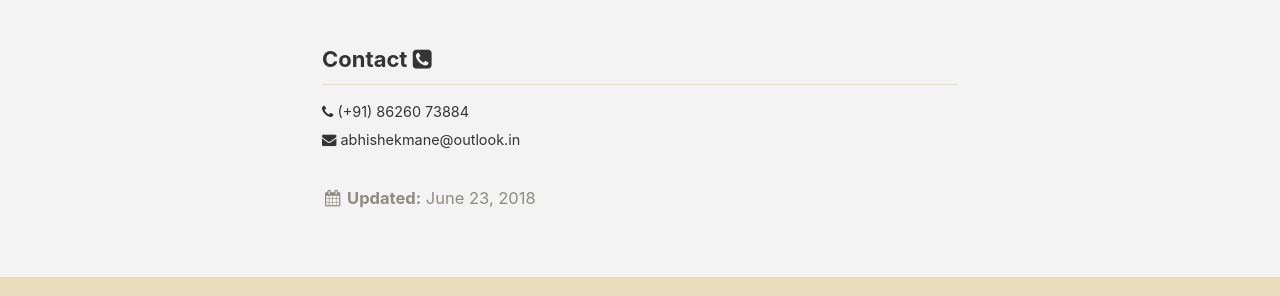
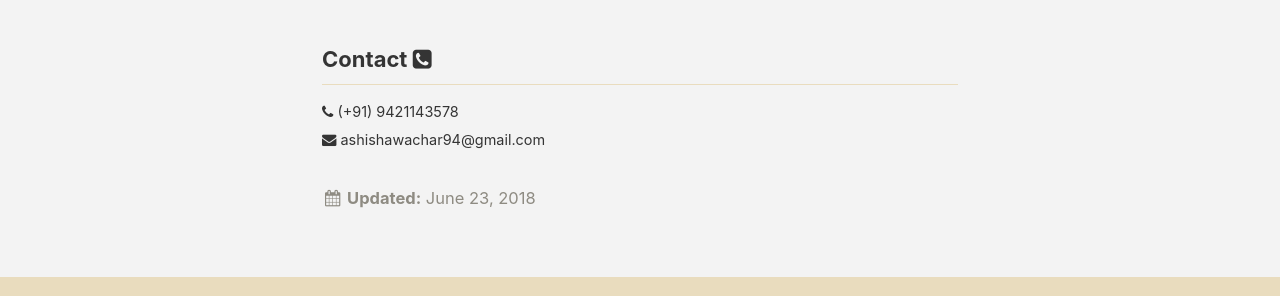
Before and after one commit to ashishawachar/ashishawachar.github.io, a Jekyll site: the page built from index.md, in a window 1280 px wide and 900 px high, scrolled down 1892 px. Shown: the part 512-808 px from the top of the window. Built offline with Jekyll 4.4.1, drawn with Linux system fonts in a browser that asks for light colours.

Commit message:
Update index.md

```diff
--- a/index.md
+++ b/index.md
@@ -318,10 +318,10 @@ date: 2018-06-23T17:10:45.025Z
 <div class="cv_content">
   <small>
     <i class='fa fa-phone' aria-hidden='true'></i>
-    <a style ="text-decoration: none;" href="tel:+918626073884">(+91) 86260 73884</a>
+    <a style ="text-decoration: none;" href="tel:+918626073884">(+91) 9421143578</a>
     <br/>
     <i class='fa fa-envelope' aria-hidden='true'></i>
-    <a style ="text-decoration: none;" href="mailto:abhishekmane@outlook.in">abhishekmane@outlook.in</a>
+    <a style ="text-decoration: none;" href="mailto:ashishawachar94@gmail.com">ashishawachar94@gmail.com</a>
   </small>
 </div>
 <!--
```
